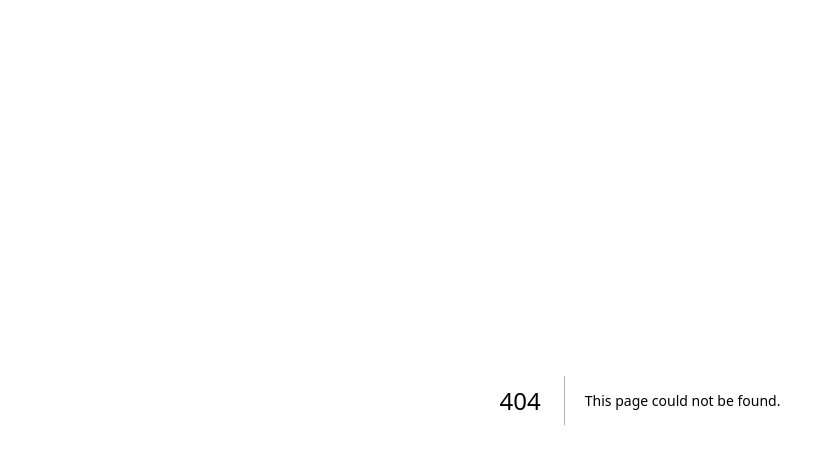
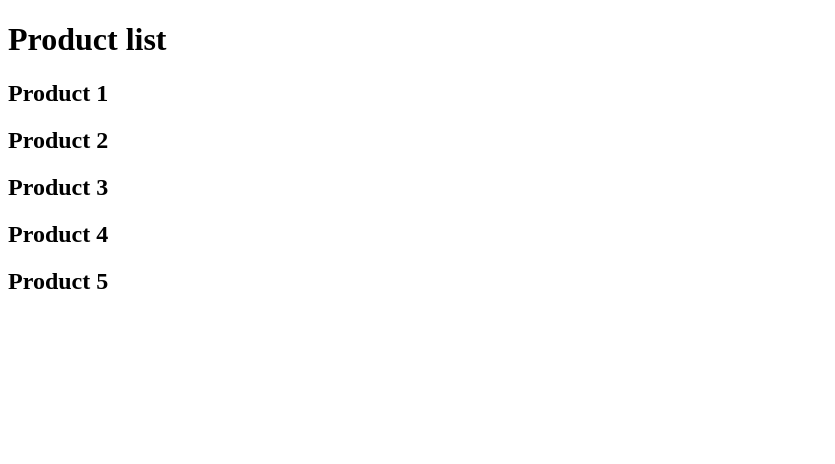
Before and after one commit to afsarzan/NextjsPractice, a Next.js app: page /products in a window 1280 px wide. Before the commit this address had no page. Shown: the top 464 px of the page, without its empty margins (0-835 px from the left). Built offline with nearby package versions, Linux system fonts and the light colour scheme.

Commit message:
Dynamic routing in nextjs

```diff
--- /dev/null
+++ b/src/app/products/page.tsx
@@ -0,0 +1,11 @@
+export default function productList() {
+
+    return <>
+            <h1>Product list</h1>
+            <h2>Product 1</h2>
+            <h2>Product 2</h2>
+            <h2>Product 3</h2>
+            <h2>Product 4</h2>
+            <h2>Product 5</h2>
+    </>
+}
```
Also changed, not shown: src/app/products/[productId]/page.tsx (added, +8 -0 lines).
